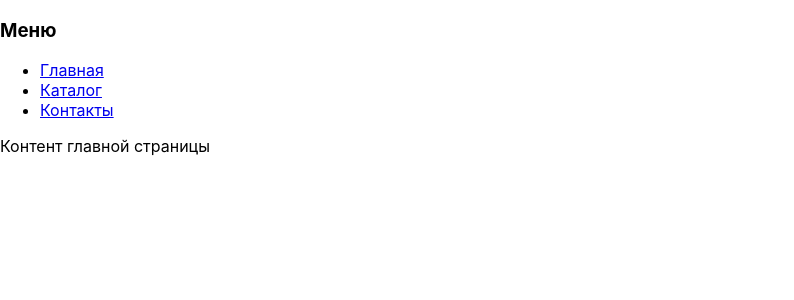
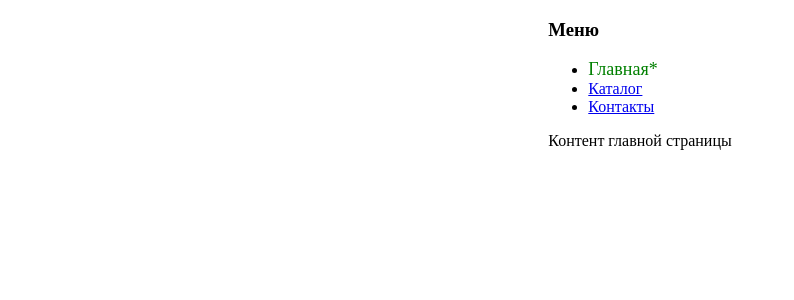
Before and after one commit to BakhytSembayev/Routes-Route-Link, a React (Create React App) app: page / in a window 1280 px wide. Shown: the top 300 px of the page, without its empty margins (0-794 px from the left). Built offline with nearby package versions, Linux system fonts and the light colour scheme.

Commit message:
useMatch

```diff
--- a/src/App.css
+++ b/src/App.css
@@ -1,38 +1,10 @@
-.App {
+:global.app {
   text-align: center;
+
 }
 
-.App-logo {
-  height: 40vmin;
-  pointer-events: none;
+.active {
+  text-decoration: none;
+  font-size: 18px;
+  color: green;
 }
-
-@media (prefers-reduced-motion: no-preference) {
-  .App-logo {
-    animation: App-logo-spin infinite 20s linear;
-  }
-}
-
-.App-header {
-  background-color: #282c34;
-  min-height: 100vh;
-  display: flex;
-  flex-direction: column;
-  align-items: center;
-  justify-content: center;
-  font-size: calc(10px + 2vmin);
-  color: white;
-}
-
-.App-link {
-  color: #61dafb;
-}
-
-@keyframes App-logo-spin {
-  from {
-    transform: rotate(0deg);
-  }
-  to {
-    transform: rotate(360deg);
-  }
-}
--- a/src/App.js
+++ b/src/App.js
@@ -1,5 +1,5 @@
-import { BrowserRouter as Router, Routes, Route, Link, Outlet, useParams } from 'react-router-dom';
-import styles from './App.css';
+import { BrowserRouter as Router, Routes, Route, NavLink, Outlet, useParams, useMatch } from 'react-router-dom';
+import style from './App.css';
 
 const fetchProductList =()=>[
   {id: 1, name: 'ноутбук'},
@@ -22,7 +22,7 @@ const Catalog = () => (
 
     {fetchProductList().map(({id,name})=>(
       <li key ={id}>
-<Link to ={`product/${id}`}> {name} </Link>
+<NavLink to ={`product/${id}`}> {name} </NavLink>
       </li>
     ))}
   </ul>
@@ -33,6 +33,9 @@ const ProductNotFound = () => <div>Такой товар не существуе
 
 const Product = ()=> {
   const params = useParams ();
+const urlMatchData = useMatch('/catalog/:type/:id');
+console.log(urlMatchData);
+
   const product = fetchProduct(params.id);
   if(!product){
 return <ProductNotFound/>;
@@ -48,22 +51,33 @@ return (
 const Contacts = () => <div>Контент контактов</div>;
 const NotFound = () => <div>Страница не существует</div>;
 
+const ExtendedLink=({to ,children})=> (
+<NavLink to={to}>
+{({ isActive }) => isActive
+? (<>
+<span>{children}</span>
+<span>*</span>
+</> )
+: (children)
+}
+</NavLink>
+);
 
 const App = () => {
   return (
     <Router>
-      <div className={styles.app}>
+      <div className={style.app}>
         <div>
           <h3>Меню</h3>
           <ul>
             <li>
-              <Link to="/">Главная</Link>
+            <ExtendedLink to="/"> Главная</ExtendedLink>
             </li>
             <li>
-              <Link to="/catalog">Каталог</Link>
+              <ExtendedLink to="/catalog">Каталог</ExtendedLink>
             </li>
             <li>
-              <Link to="/contacts">Контакты</Link>
+              <ExtendedLink to="/contacts">Контакты</ExtendedLink>
             </li>
           </ul>
         </div>
@@ -71,6 +85,7 @@ const App = () => {
           <Route path="/" element={<MainPage />} />
           <Route path="/catalog" element={<Catalog />} >
           <Route path="product/:id" element={<Product />} />
+          <Route path="service/:id" element={<Product />} />
             </Route>
           <Route path="/contacts" element={<Contacts />} />
           <Route path="*" element={<NotFound />} />
--- a/src/index.css
+++ b/src/index.css
@@ -1,13 +1,21 @@
-body {
-  margin: 0;
-  font-family: -apple-system, BlinkMacSystemFont, 'Segoe UI', 'Roboto', 'Oxygen',
-    'Ubuntu', 'Cantarell', 'Fira Sans', 'Droid Sans', 'Helvetica Neue',
-    sans-serif;
-  -webkit-font-smoothing: antialiased;
-  -moz-osx-font-smoothing: grayscale;
-}
+/* index.css */
+html {
+    overflow-y: scroll; /* This will force the vertical scrollbar to always be visible */
+  }
 
-code {
-  font-family: source-code-pro, Menlo, Monaco, Consolas, 'Courier New',
-    monospace;
-}
+  body {
+    margin: 0;
+    padding: 0;
+    width: 100%;
+    height: 100%;
+    display: flex;
+    justify-content: center;
+    align-items: center;
+
+  }
+
+  #root {
+    width: 100%;
+    display: flex;
+    justify-content: center;
+  }
```
Also changed, not shown: src/index.js (+2 -5 lines), src/logo.svg (deleted).
